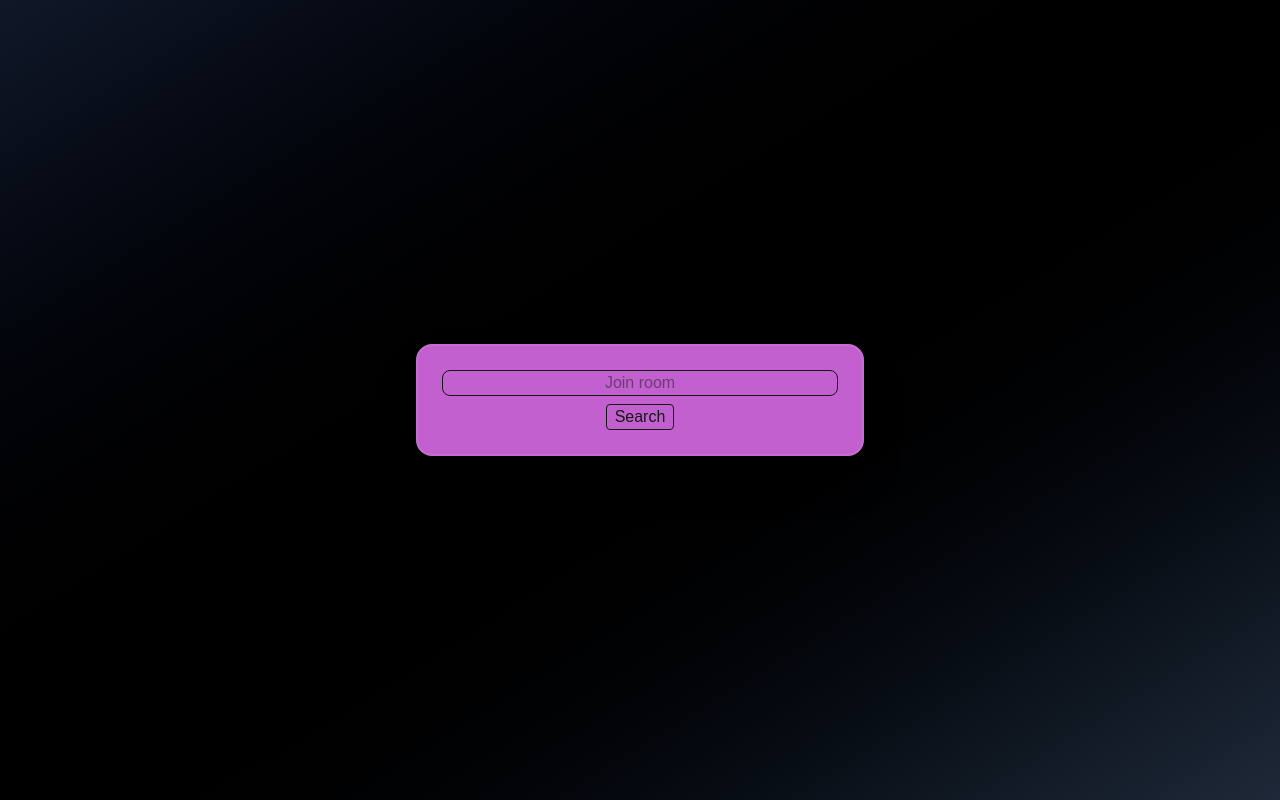
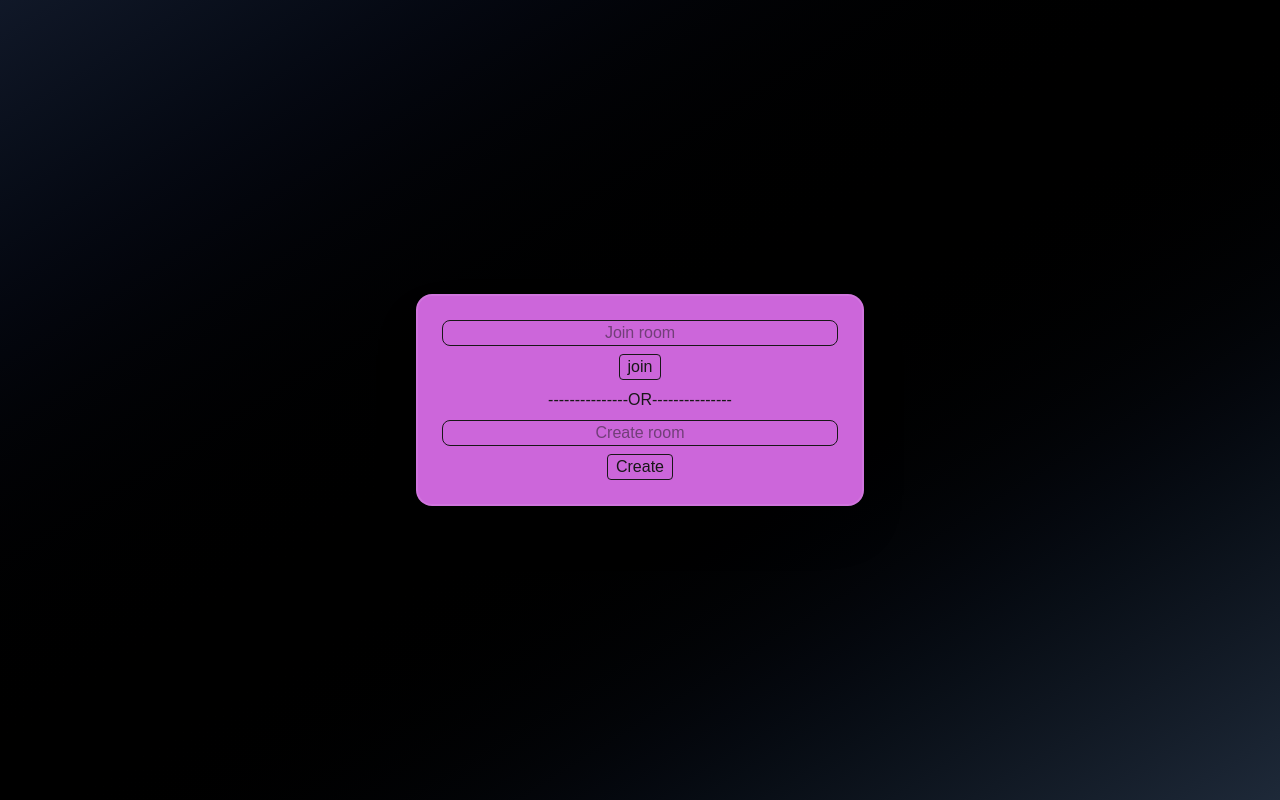
Before and after one commit to mukesh-mahla/excalidraw, a Next.js app in the folder apps/excaildarw/: page /room in a window 1280 px wide. Built offline with nearby package versions, Linux system fonts and the light colour scheme.

Commit message:
completed the create room and join room pages

```diff
--- a/apps/excaildarw/app/canvas/[roomId]/page.tsx
+++ b/apps/excaildarw/app/canvas/[roomId]/page.tsx
@@ -2,7 +2,7 @@
 import { Canvas } from "@/component/canvas";
 
 
-import { useEffect, useRef } from "react";
+
 
 export default async function Canvaspage({params}:{params:{
     roomId:string;
--- a/apps/excaildarw/app/page.tsx
+++ b/apps/excaildarw/app/page.tsx
@@ -21,9 +21,9 @@ function App() {
             </p>
             <div className="mt-10 flex items-center justify-center gap-x-6">
               <Link href={"/signin"}>
-                <Button variant={"primary"} size="lg" className="h-12 px-6">
+                <Button variant={"outline"} size="lg" className="h-12 px-6">
                   Sign in
-                  <Pencil className="ml-2 h-4 w-4" />
+
                 </Button>
               </Link>
               <Link href="/signup">
@@ -90,14 +90,14 @@ function App() {
               <p className="mx-auto mt-6 max-w-xl text-lg text-primary-foreground/80">
                 Join thousands of users who are already creating amazing diagrams and sketches.
               </p>
-              <div className="mt-10 flex items-center justify-center gap-x-2">
+        <Link href="/room">
+              <div className="mt-10  border flex items-center justify-center ">
                 <Button size="lg" variant="secondary" className="h-12 px-6">
                   Open Canvas
                    </Button>
-                  <Pencil className=" h-4 w-4" />
-
-
+                  <Pencil className="   h-4 w-4" />
               </div>
+             </Link>
             </div>
           </div>
         </div>
--- a/apps/excaildarw/app/room/page.tsx
+++ b/apps/excaildarw/app/room/page.tsx
@@ -1,11 +1,13 @@
+
 import { Room } from "@/component/Room";
+
 
 export default function CreateRoom() {
   return (
     <div className="min-h-screen flex items-center justify-center bg-gradient-to-br from-gray-900 via-black to-gray-800 p-6">
       {/* Card */}
-      <div className="w-full max-w-md bg-[#CC66DA]/95 p-6 rounded-2xl shadow-2xl border-2 border-white/10">
-        <Room />
+      <div className="w-full max-w-md bg-[#CC66DA] p-6 rounded-2xl shadow-2xl border-2 border-white/10">
+        <Room  />
       </div>
     </div>
   );
--- a/apps/excaildarw/component/Room.tsx
+++ b/apps/excaildarw/component/Room.tsx
@@ -1,12 +1,47 @@
 "use client"
+import { HTTP_BACKEND, WS_BACKEND } from "@/config"
 import { Button } from "@repo/ui/button"
 import Input from "@repo/ui/input"
+import axios from "axios"
+import { useRef, useState } from "react"
+import { useRouter } from "next/navigation"
 
 
 export function Room(){
+  const router = useRouter()
+   const [getroom,setGetroom] = useState("")
+   const [createRoom,setCreateRoom] = useState("")
+
+
+async function getRoom() {
+
+  const slug = getroom.trim()
+
+  const res = await axios.get(`${HTTP_BACKEND}/chats/room/${slug}`)
+  const id = res.data.id
+
+  router.push(`/canvas/${id}`)
+
+}
+async function CreateRoom(){
+
+    const slug = createRoom
+  const token = localStorage.getItem("token")
+  const data = await axios.post(`${HTTP_BACKEND}/room`,{slug},{headers: { Authorization: `${token}`}})
+
+  router.push(`/canvas/${data.data.roomId}`)
+
+
+
+
+}
     return <div className="text-center">
-
-       <Input  placeholder="Join room" type="text"/>
-     <Button className="border rounded mt-2" variant="primary" size="sm" onClick={()=>{console.log("hello")}}>Search</Button>
-    </div>
+      <div className="mb-2">
+       <Input onChange={(e)=>{setGetroom(e.target.value)}}  placeholder="Join room" type="text"/>
+     <Button className="border rounded mt-2" variant="primary" size="sm" onClick={getRoom}>join</Button>  </div>
+              <p>---------------OR---------------</p>
+       <div className="mt-2">
+        <Input  onChange={(e)=>{setCreateRoom(e.target.value)}} placeholder="Create room" type="text"/>
+     <Button className="border rounded mt-2" variant="primary" size="sm" onClick={CreateRoom}>Create</Button>
+    </div></div>
 }
```
Also changed, not shown: 1 other file (tests, documents, lock files or other folders).
